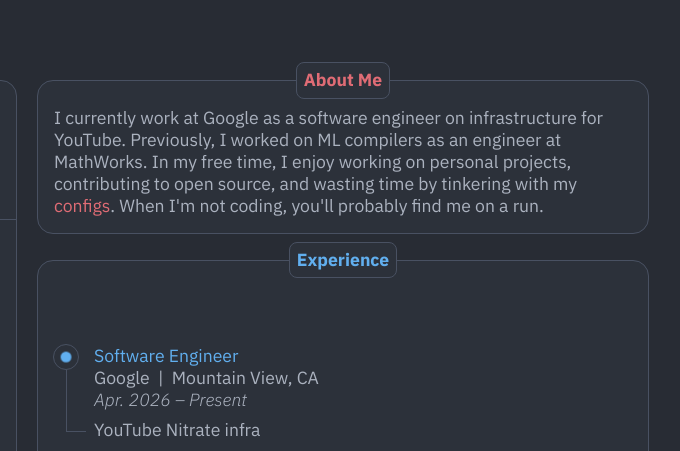
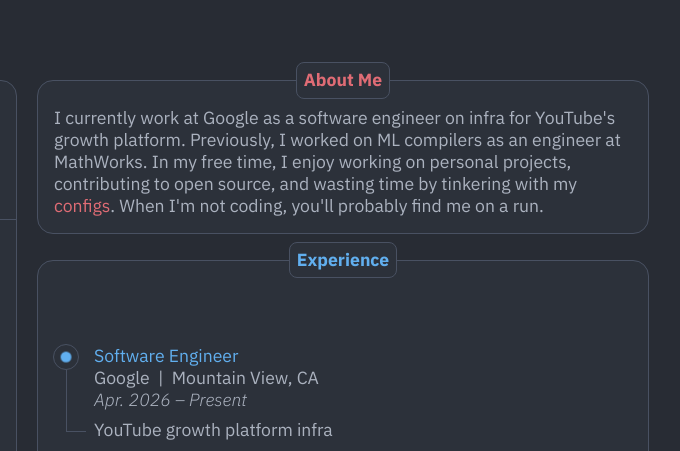
Before and after one commit to dal-liu/dal-liu.github.io, a plain HTML site: page index.html in a window 1280 px wide. Shown: the part 762-1213 px from the top of the page, 459-1139 px from the left. Drawn offline with Linux system fonts and the light colour scheme.

Commit message:
latest and greatest

```diff
--- a/index.html
+++ b/index.html
@@ -49,10 +49,11 @@
       <fieldset class="grid-item" id="about-me">
         <legend class="item-label" id="about-me-label">About Me</legend>
         <span>
-          I currently work at Google as a software engineer on infrastructure
-          for YouTube. Previously, I worked on ML compilers as an engineer at
-          MathWorks. In my free time, I enjoy working on personal projects,
-          contributing to open source, and wasting time by tinkering with my
+          I currently work at Google as a software engineer on infra for
+          YouTube's growth platform. Previously, I worked on ML compilers as an
+          engineer at MathWorks. In my free time, I enjoy working on personal
+          projects, contributing to open source, and wasting time by tinkering
+          with my
           <a href="https://github.com/dal-liu/dotfiles" class="about-me-link"
             >configs</a
           >. When I'm not coding, you'll probably find me on a run.
@@ -152,7 +153,7 @@
               >
               <span class="date">Apr. 2026 &ndash; Present</span>
             </div>
-            <div class="description">YouTube Nitrate infra</div>
+            <div class="description">YouTube growth platform infra</div>
           </div>
           <div class="list-item-container">
             <div class="dot-container experience-dot-container">
```
